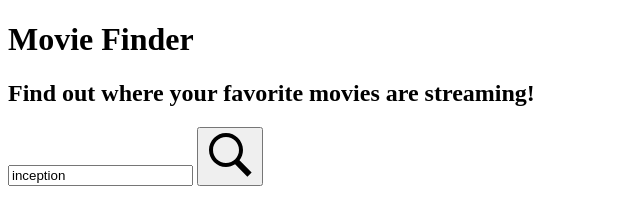
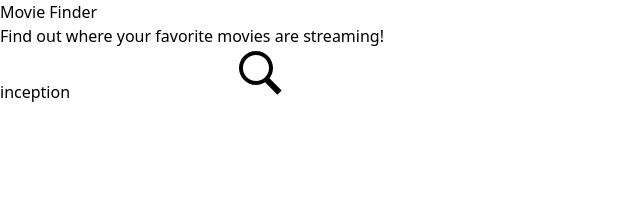
Before and after one commit to DylanGodfrey/Where2Watch, a plain HTML site: page index.html in a window 1280 px wide. Shown: the whole page, without its empty margins (0-640 px from the left). Drawn offline with nearby package versions, Linux system fonts and the light colour scheme.

```diff
--- a/index.html
+++ b/index.html
@@ -9,16 +9,13 @@
     <title>Movie Finder</title>
   </head>
   <body>
-    <a href="displayPage.html"></a><!--Update this to add the query string to the URL and use that for the API calls on that page-->
+    <a href="displayPage.html"></a
+    ><!--Update this to add the query string to the URL and use that for the API calls on that page-->
     <h1>Movie Finder</h1>
     <h2>Find out where your favorite movies are streaming!</h2>
     <div class="search">
       <form>
-        <input
-          id="searchBar"
-          type="text"
-          placeholder="Search!"
-        />
+        <input id="searchBar" type="text" placeholder="Search!" />
         <button>
           <img
             src="./assets/images/search.svg"
@@ -29,5 +26,6 @@
       </form>
     </div>
     <script src="./assets/js/script.js"></script>
+    <script src="https://cdn.tailwindcss.com"></script>
   </body>
 </html>
```
